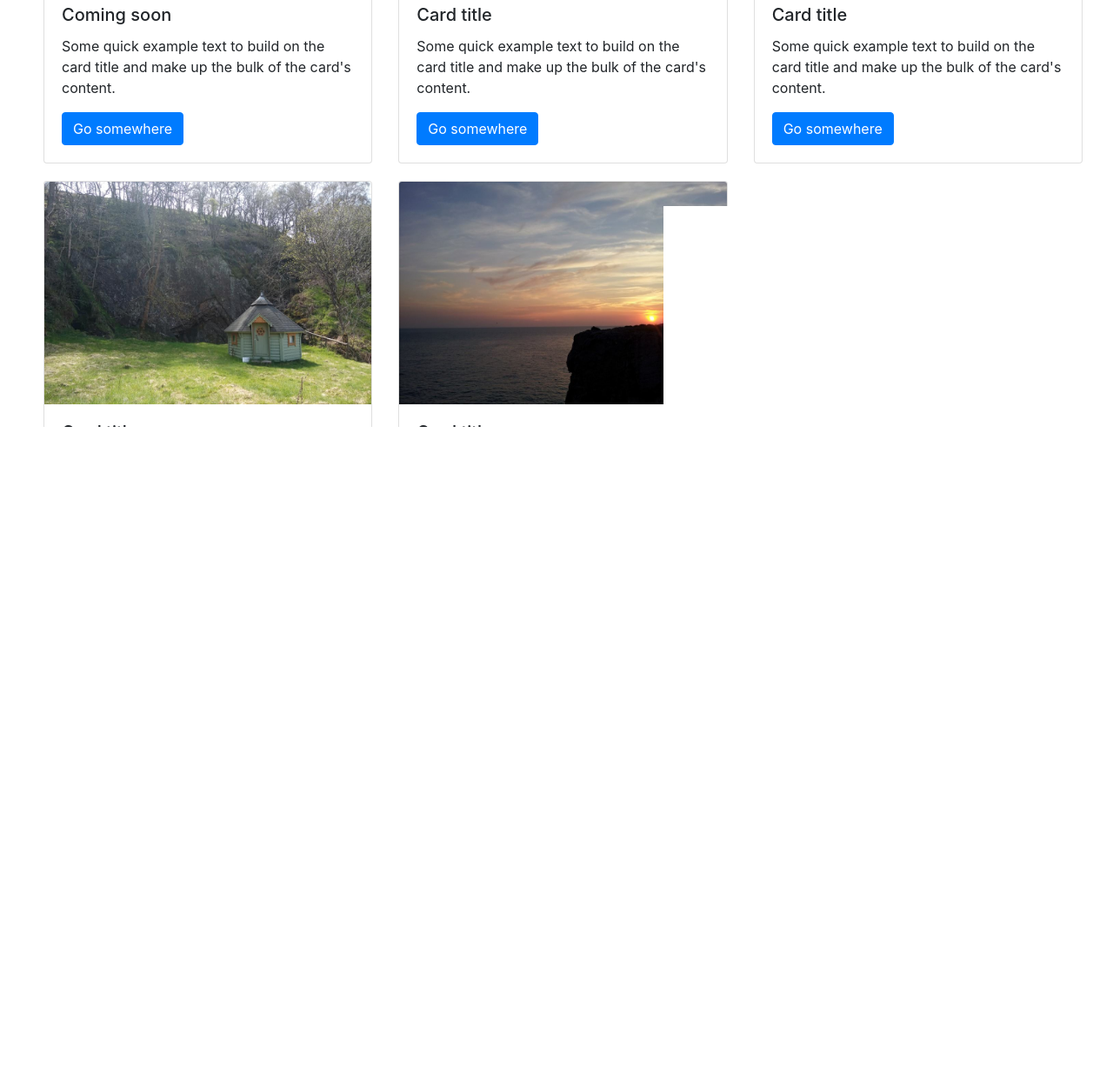
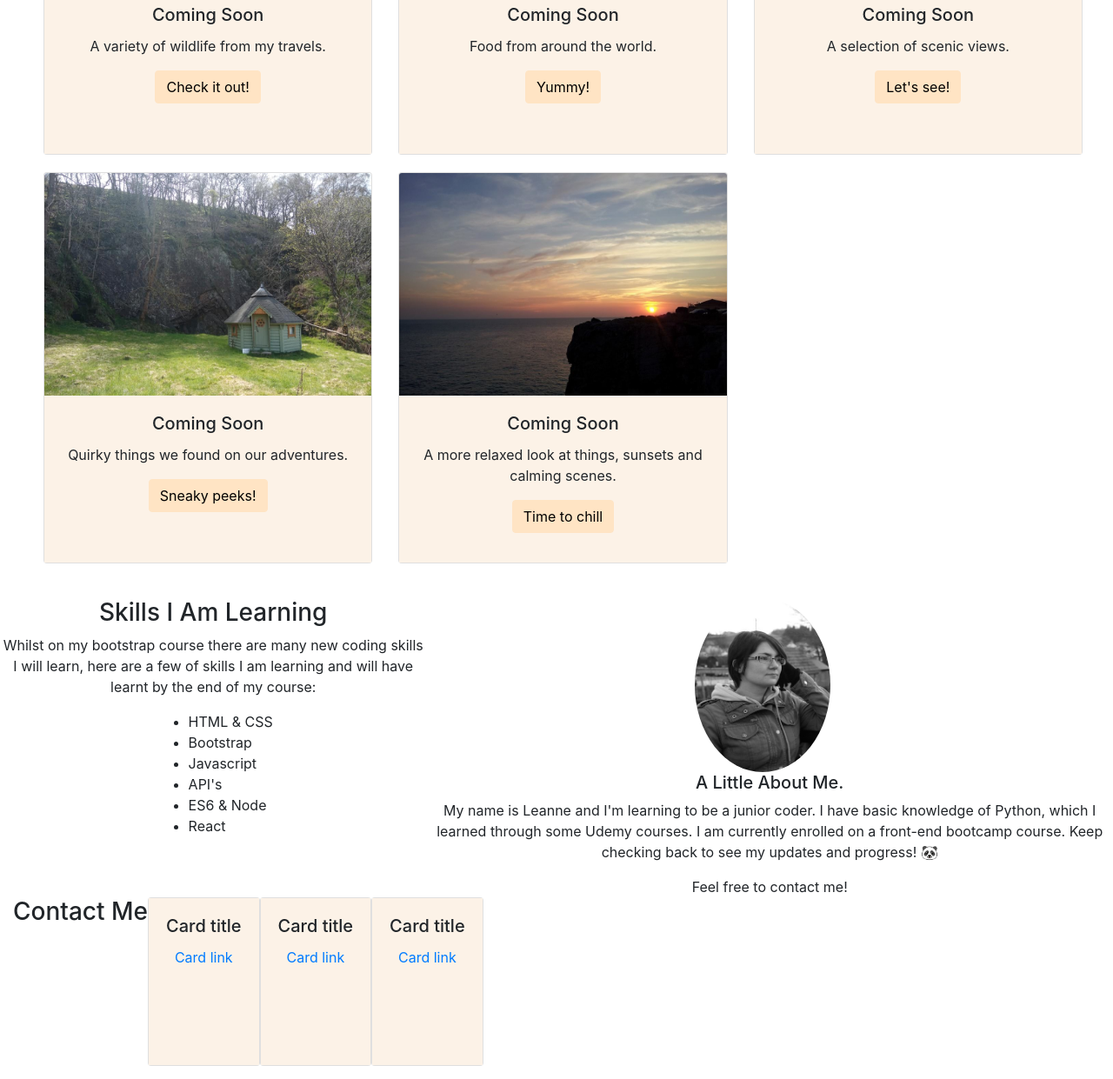
Before and after one commit to Leanne-Annable/Bootstrap-Portfolio, a plain HTML site: page index.html in a window 1280 px wide. Shown: the part 780-2021 px from the top of the page at 87% size. Drawn offline with nearby package versions, Linux system fonts and the light colour scheme.

Commit message:
added coming soon page, links working, added skills content and adjusted layout

```diff
--- a/CSS/style.css
+++ b/CSS/style.css
@@ -26,14 +26,16 @@
     height: 290px;
     justify-content: space-between;
     padding-right: 50px;
-    padding-top: 20px;
+    padding-top: 15px;
+    margin-left: 20px;
 }
 
-#portrait {
-    height: 250px;
-    margin: 20px;
-    border-radius: 50%;
+.display-4{
+    font-size: 4em;
+    font-weight:600;
+    color:ghostwhite;
 }
+
 
 /* projects section */
 .section-heading {
@@ -50,7 +52,14 @@
 }
 
 .card {
+    position: relative;
+    display: flex;
     margin-bottom: 20px;
+}
+
+.card-container{
+    /* padding-left: 15px;
+    padding-right: 15px; */
 }
 
 .card-img-top{
@@ -59,3 +68,55 @@
     object-fit: cover;
     align-items: center;
 }
+
+.card-body{
+    flex: 1 1 auto;
+    width: 100%;
+    height: 15vw;
+    text-align: center;
+    background-color:rgb(252, 242, 231);
+    padding: 1.25rem;
+}
+
+.btn{
+    color: black;
+    background-color: bisque;
+    border-color: bisque;
+}
+
+/* skills/about me sections */
+.about-me {
+    display: flex;
+}
+
+.skills{
+    text-align: center;
+}
+
+.skills ul{
+    display: inline-block;
+}
+
+.skills li{
+    text-align: left ;
+}
+
+.about {
+    text-align: center;
+}
+
+#portrait {
+    height: 200px;
+    border-radius: 50%;
+}
+/* contact me section */
+
+.contact-me{
+    display: inline-flex;
+}
+
+/* footer section */
+
+.footer{
+    text-align: center;
+}
--- a/index.html
+++ b/index.html
@@ -30,13 +30,13 @@
         <div class="collapse navbar-collapse" id="navbarSupportedContent">
             <ul class="navbar-nav mr-auto">
                 <li class="nav-item active">
-                    <a class="nav-link" href="about">About me</a>
+                    <a class="nav-link" href="#work">My Projects</a>
                 </li>
                 <li class="nav-item active">
-                    <a class="nav-link" href="work">My projects</a>
+                    <a class="nav-link" href="#about">About Me</a>
                 </li>
                 <li class="nav-item active">
-                    <a class="nav-link" href="contact">Contact me</a>
+                    <a class="nav-link" href="#contact">Contact Me</a>
                 </li>
             </ul>
         </div>
@@ -45,26 +45,22 @@
     <!-- Hero / Jumbotron -->
     <div class="jumbotron jumbotron-fluid jumbotron-custom">
 
-        <div class="container hero-custom" id="about">
-            <img src="images/me-bridge.jpg" id="portrait">
+        <div class="container hero-custom">
             <h1 class="display-4">Hi! I'm Leanne.</h1>
         </div>
     </div>
 
     <!-- My work -->
-    <div class="container-fluid content">
-        <h2 class="section-heading">My projects.</h2>
+    <div class="container-fluid content" id="work">
+        <h2 class="section-heading">My Projects</h2>
         <div class="row projects-section">
             <div class="card-container col-lg-4 col-md-5 col-sm-12">
                 <div class="card">
                     <img class="card-img-top" src="images/Feeding-deer.jpg" alt="Me feeding a deer in Nara">
                     <div class="card-body">
-                        <h5 class="card-title">Coming soon</h5>
-                        <p class="card-text">Some quick example text to build on the card title and make up the bulk of
-                            the
-                            card's
-                            content.</p>
-                        <a href="#" class="btn btn-primary">Go somewhere</a>
+                        <h5 class="card-title">Coming Soon</h5>
+                        <p class="card-text">A variety of wildlife from my travels.</p>
+                        <a href="coming-soon.html" class="btn btn-primary" target="_blank">Check it out!</a>
                     </div>
                 </div>
             </div>
@@ -72,12 +68,9 @@
                 <div class="card">
                     <img class="card-img-top" src="images/raman-breakfast-bowl.jpg" alt="Bowl of Ramen">
                     <div class="card-body">
-                        <h5 class="card-title">Card title</h5>
-                        <p class="card-text">Some quick example text to build on the card title and make up the bulk of
-                            the
-                            card's
-                            content.</p>
-                        <a href="#" class="btn btn-primary">Go somewhere</a>
+                        <h5 class="card-title">Coming Soon</h5>
+                        <p class="card-text">Food from around the world.</p>
+                        <a href="coming-soon.html" class="btn btn-primary" target="_blank">Yummy!</a>
                     </div>
                 </div>
             </div>
@@ -85,12 +78,9 @@
                 <div class="card">
                     <img class="card-img-top" src="images/Osaka-skyline.jpg" alt="Osaka Skyline">
                     <div class="card-body">
-                        <h5 class="card-title">Card title</h5>
-                        <p class="card-text">Some quick example text to build on the card title and make up the bulk of
-                            the
-                            card's
-                            content.</p>
-                        <a href="#" class="btn btn-primary">Go somewhere</a>
+                        <h5 class="card-title">Coming Soon</h5>
+                        <p class="card-text">A selection of scenic views.</p>
+                        <a href="coming-soon.html" class="btn btn-primary" target="_blank">Let's see!</a>
                     </div>
                 </div>
             </div>
@@ -98,12 +88,9 @@
                 <div class="card">
                     <img class="card-img-top" src="images/honeymoon-hut.jpg" alt="Card image cap">
                     <div class="card-body">
-                        <h5 class="card-title">Card title</h5>
-                        <p class="card-text">Some quick example text to build on the card title and make up the bulk of
-                            the
-                            card's
-                            content.</p>
-                        <a href="#" class="btn btn-primary">Go somewhere</a>
+                        <h5 class="card-title">Coming Soon</h5>
+                        <p class="card-text">Quirky things we found on our adventures.</p>
+                        <a href="coming-soon.html" class="btn btn-primary" target="_blank">Sneaky peeks!</a>
                     </div>
                 </div>
             </div>
@@ -111,12 +98,9 @@
                 <div class="card">
                     <img class="card-img-top" src="images/Menorca-sunset.jpg" alt="Card image cap">
                     <div class="card-body">
-                        <h5 class="card-title">Card title</h5>
-                        <p class="card-text">Some quick example text to build on the card title and make up the bulk of
-                            the
-                            card's
-                            content.</p>
-                        <a href="#" class="btn btn-primary">Go somewhere</a>
+                        <h5 class="card-title">Coming Soon</h5>
+                        <p class="card-text">A more relaxed look at things, sunsets and calming scenes.</p>
+                        <a href="coming-soon.html" class="btn btn-primary" target="_blank">Time to chill</a>
                     </div>
                 </div>
             </div>
@@ -126,20 +110,28 @@
 
 
     <!-- skills i expect to learn -->
-    <div class="skills">
-        <h3>Skills I expect to learn from my bootstrap course</h3>
+    <div class="about-me">
+        <div class="skills"id="skills">
+            <div class="learning">
+                <h3>Skills I Am Learning</h3>
+                <p class="skills-text">Whilst on my bootstrap course there are many new coding skills I will learn, here are a few of skills I am learning and will have learnt by the end of my course:</p>
                 <ul class="skill-list">
-            <li></li>
-            <li></li>
-            <li></li>
+                    <li>HTML & CSS</li>
+                    <li>Bootstrap</li>
+                    <li>Javascript</li>
+                    <li>API's</li>
+                    <li>ES6 & Node</li>
+                    <li>React</li>
+                    <br>
                 </ul>
+            </div>
         </div>
 
         <!-- about me to be in the same row as skills -->
-    <div class="media" id="contact">
-        <img class="align-self-center mr-3" src="..." alt="Generic placeholder image">
+        <div class="about" id="about">
+            <img class="align-self-center mr-3" src="images/me-bridge.jpg" id="portrait">
             <div class="media-body">
-            <h5 class="mt-0">A Little About me.</h5>
+                <h5 class="mt-0">A Little About Me.</h5>
                 <p>My name is Leanne and I'm learning to be a junior coder.
                     I have basic knowledge of Python, which I learned through some Udemy courses.
                     I am currently enrolled on a front-end bootcamp course.
@@ -147,27 +139,30 @@
                 <p class="mb-0">Feel free to contact me!</p>
             </div>
         </div>
+    </div>
 
     <!-- Contact me -->
-    <div class="card" style="width: 18rem;">
+    <div class="container contact-me" id="contact">
+        <h3 class="contact-head">Contact Me</h3>
+        <div class="card">
             <div class="card-body">
                 <h5 class="card-title">Card title</h5>
                 <a href="#" class="card-link">Card link</a>
             </div>
         </div>
-    <div class="card" style="width: 18rem;">
+        <div class="card">
             <div class="card-body">
                 <h5 class="card-title">Card title</h5>
                 <a href="#" class="card-link">Card link</a>
             </div>
         </div>
-    <div class="card" style="width: 18rem;">
+        <div class="card">
             <div class="card-body">
                 <h5 class="card-title">Card title</h5>
                 <a href="#" class="card-link">Card link</a>
             </div>
         </div>
-
+    </div>
         <!-- footer -->
     <div class="container footer">
         <div>
@@ -175,6 +170,7 @@
             <p>&copy Copyright Leanne Annable 2022</p>
         </div>
     </div>
+
 </body>
 
 </html>
```
Also changed, not shown: coming-soon.html (added, +12 -0 lines). Lines whose indentation alone changed are shown as unchanged.
